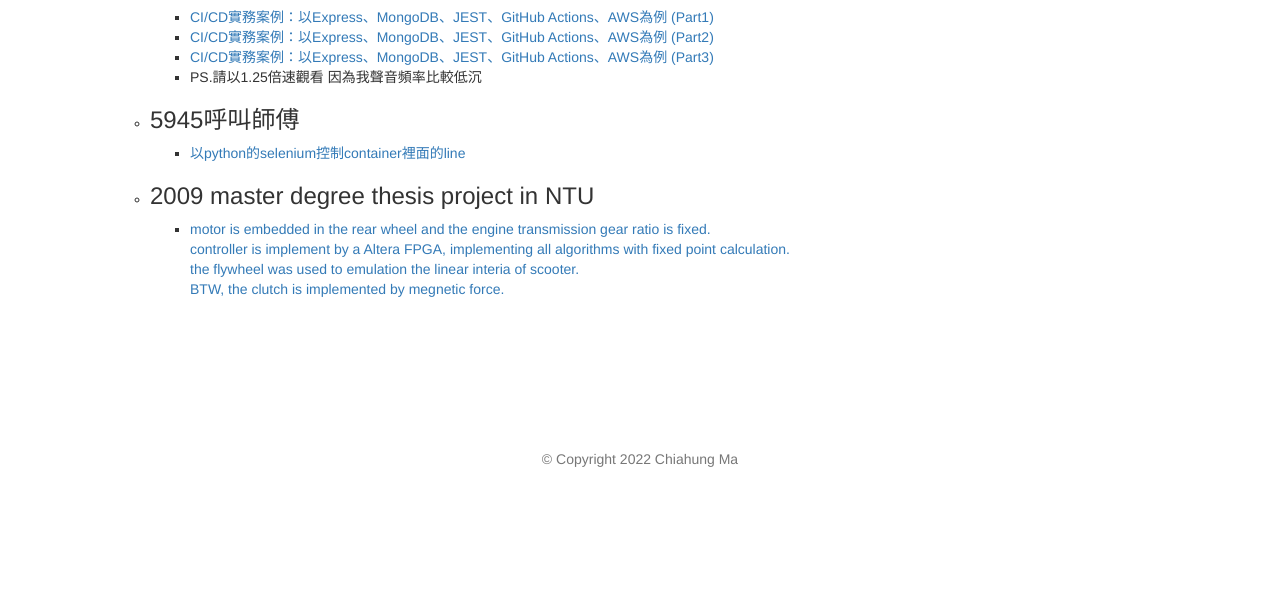
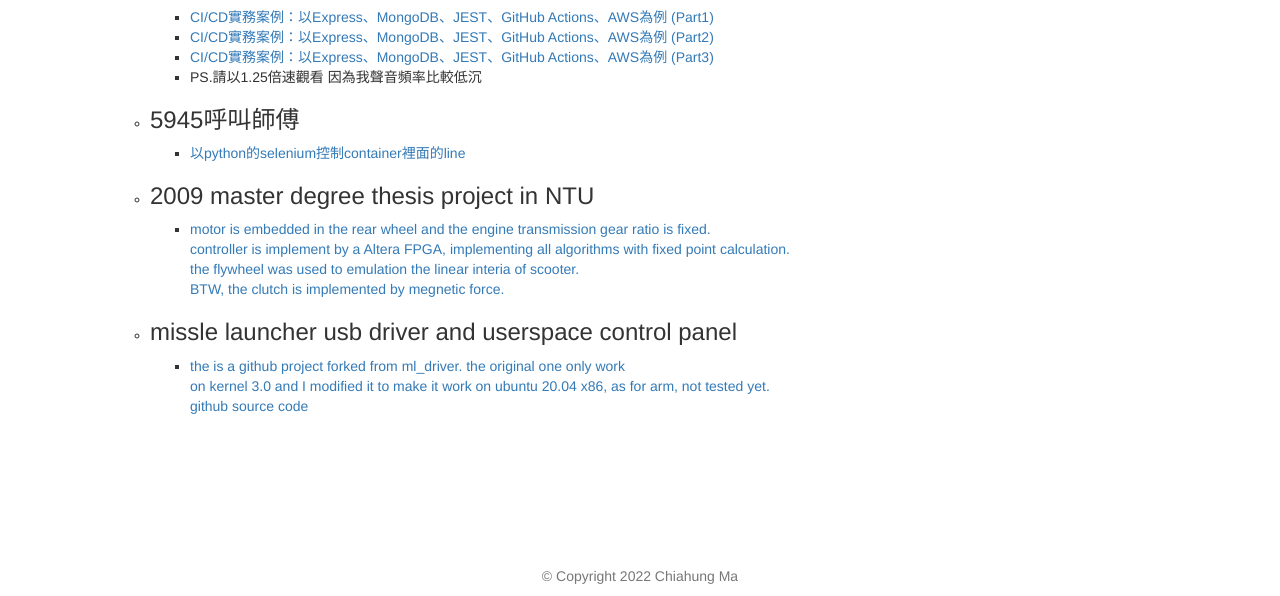
Before and after one commit to jktekComTw/jktekComTw.github.io, a plain HTML site: page projects.html in a window 1280 px wide. Shown: the part 473-1069 px from the top of the page. Before the commit the page ends 952 px from the top, so only its background shows below. Drawn offline with nearby package versions, Linux system fonts and the light colour scheme; a script that the page names is missing.

Commit message:
add a missile launcher driver project

```diff
--- a/projects.html
+++ b/projects.html
@@ -92,6 +92,16 @@
 		</a>
 		</li>
 	    </ul>
+	    <li><h3>missle launcher usb driver and userspace control panel</h3></li>
+            <ul>
+                <li>
+                <a href="https://www.youtube.com/watch?v=iwWA2m0RWCo">
+                the is a github project forked from ml_driver. the original one only work<br>
+		on kernel 3.0 and I modified it to make it work on ubuntu 20.04 x86, as for arm, not tested yet.<br>
+                </a>
+		<a href="https://github.com/jktekComTw/ml-driver">github source code</a>
+                </li>
+            </ul>
 
         </ul>
       </li>
```
